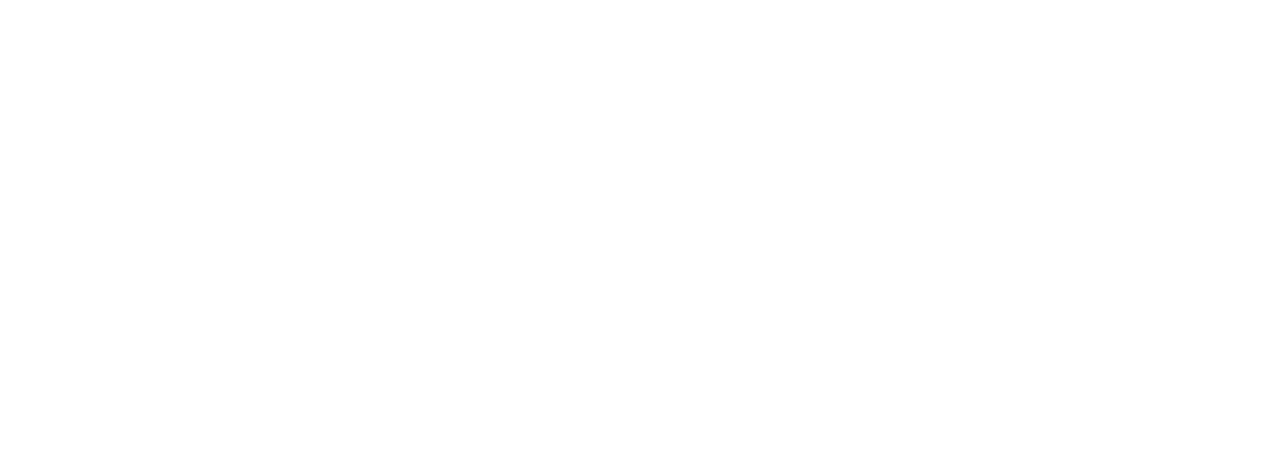
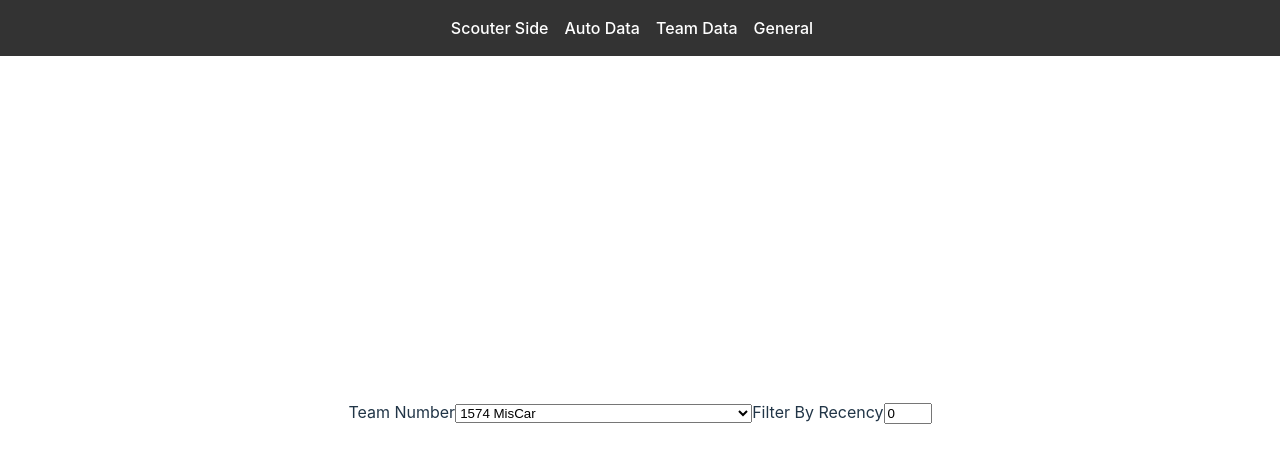
Before and after one commit to GreenBlitz/Scouting2024, a React (Vite) app in the folder application/: page /AutoTab in a window 1280 px wide. Before the commit this address had no page. Shown: the top 462 px of the page. Built offline with nearby package versions, Linux system fonts and the light colour scheme.

Commit message:
Yoni - fixed server

```diff
--- a/application/server.ts
+++ b/application/server.ts
@@ -11,8 +11,9 @@
 const port = 4590;
 
 const dirName = "/app";
+
 // SSL options for HTTPS
-export let sslOptions;
+let sslOptions;
 try {
   sslOptions = {
     key: fs.readFileSync(path.resolve(dirName, "ssl-key.pem")), // Path to the key file
--- a/application/src/App.tsx
+++ b/application/src/App.tsx
@@ -7,6 +7,7 @@
 import ScanningTab from "./scouter/scanner/ScanningTab";
 import GeneralTab from "./strategy/GeneralTab";
 import TeamTab from "./strategy/TeamTab";
+import AutoTab from "./strategy/AutoTab";
 
 export function renderScouterNavBar() {
   return (
@@ -34,6 +35,9 @@
           <Link to="/">Scouter Side</Link>
         </li>
         <li>
+          <Link to="/AutoTab">Auto Data</Link>
+        </li>
+        <li>
           <Link to="/TeamTab">Team Data</Link>
         </li>
         <li>
@@ -53,6 +57,7 @@
         <Route path="/ScouterTab" Component={ScouterTab} />
         <Route path="/TeamTab" Component={TeamTab} />
         <Route path="/GeneralTab" Component={GeneralTab} />
+        <Route path="/AutoTab" Component={AutoTab} />
       </Routes>
     </BrowserRouter>
   );
--- a/application/src/Utils.ts
+++ b/application/src/Utils.ts
@@ -20,7 +20,7 @@
 export async function getMatchesByCriteria(field?: string, value?: string) {
   const searchedField = field && value ? `/${field}/${value}` : ``;
   const data: Record<string, string>[] = await fetch(
-    `http://${getServerHostname()}:4590/Matches${searchedField}`,
+    `https://${getServerHostname()}/Matches${searchedField}`,
     {
       method: "GET",
       mode: "cors",
@@ -36,10 +36,21 @@
       return response.json();
     })
     .catch((error) => {
+      console.log(error);
       return [];
     });
   return data;
 }
+
+export function sortMatches(matches: Match[]) {
+  matches.sort(
+    (match1, match2) => parseInt(match1["Qual"]) - parseInt(match2["Qual"])
+  );
+  return matches;
+}
+
+export type Match = Record<string, string>;
+
 export const FRCTeamList = [
   "1574\tMisCar",
   "1576\tVoltrix",
--- a/application/src/scouter/MatchList.tsx
+++ b/application/src/scouter/MatchList.tsx
@@ -40,7 +40,7 @@
   }
 
   function sendMatch(match: Record<string, string>, index: number) {
-    fetch(`http://${getServerHostname()}/Match`, {
+    fetch(`https://${getServerHostname()}/Match`, {
       method: "POST",
       headers: { "Content-Type": "application/json" },
       body: JSON.stringify(match),
--- /dev/null
+++ b/application/src/strategy/AutoTab.tsx
@@ -0,0 +1,55 @@
+import React, { useState } from "react";
+import { renderStrategyNavBar } from "../App";
+import { FRCTeamList, getMatchesByCriteria, Match, sortMatches } from "../Utils";
+import { TeamData } from "../TeamData";
+
+interface AutoTabProps {}
+
+const AutoTab: React.FC<AutoTabProps> = () => {
+  const [matches, setMatches] = useState<Match[]>([]);
+  const [recency, setRecency] = useState<number>(0);
+
+  const recentMatches = sortMatches([...matches]);
+  if (recency > 0 && recency < recentMatches.length) {
+    recentMatches.splice(0, recentMatches.length - recency);
+  }
+  const teamData = new TeamData(recentMatches);
+
+  return (
+    <>
+      {renderStrategyNavBar()}
+      <br />
+      <label htmlFor="team number">Team Number</label>
+
+      <select
+        id="team number"
+        name="team number"
+        onChange={async (event) =>
+          setMatches(
+            await getMatchesByCriteria(
+              "Team Number",
+              event.target.value.slice(0, 4) || "0"
+            )
+          )
+        }
+      >
+        {FRCTeamList.map((item, index) => (
+          <option value={item} key={index}>
+            {item}
+          </option>
+        ))}
+      </select>
+      <label htmlFor="recency">Filter By Recency</label>
+      <input
+        type="number"
+        id="recency"
+        name="recency"
+        onChange={(event) => setRecency(parseInt(event.target.value))}
+        min={1}
+        max={matches.length}
+        defaultValue={matches.length}
+      />
+    </>
+  );
+};
+export default AutoTab;
--- a/application/src/strategy/TeamTab.tsx
+++ b/application/src/strategy/TeamTab.tsx
@@ -2,14 +2,13 @@
 import LineChart from "./charts/LineChart";
 import PieChart from "./charts/PieChart";
 import MapChart, { DataPoint, PassingPoint } from "./charts/MapChart";
-import { getMatchesByCriteria, FRCTeamList } from "../Utils";
+import { getMatchesByCriteria, FRCTeamList, Match, sortMatches } from "../Utils";
 import { TeamData } from "../TeamData";
 import React from "react";
 import { renderStrategyNavBar } from "../App";
 
 interface TeamTabProps {}
 
-type Match = Record<string, string>;
 
 function getAllPoints(matches: Match[]) {
   let points: (DataPoint | PassingPoint)[] = [];
@@ -20,13 +19,6 @@
     points = [...points, ...mapPoints];
   });
   return points;
-}
-
-function sortMatches(matches: Match[]) {
-  matches.sort(
-    (match1, match2) => parseInt(match1["Qual"]) - parseInt(match2["Qual"])
-  );
-  return matches;
 }
 
 const TeamTab: React.FC<TeamTabProps> = () => {
```
